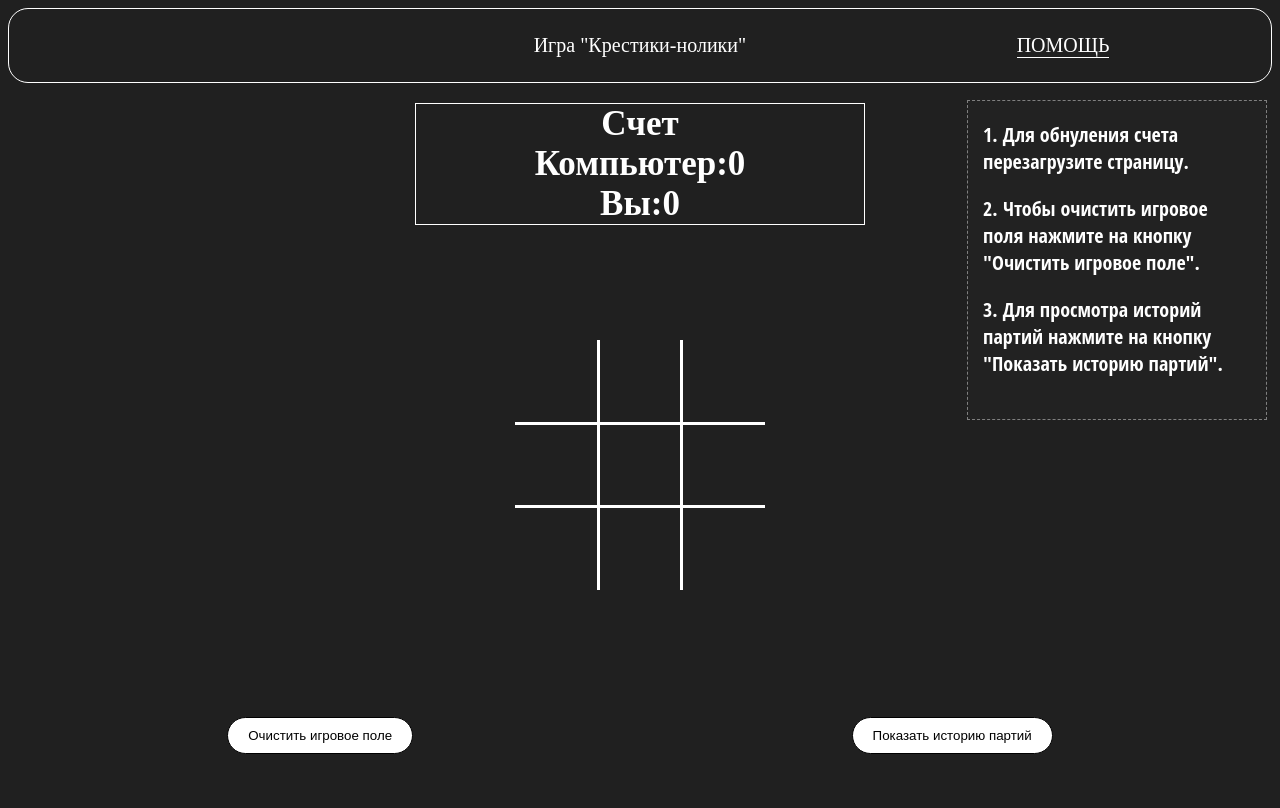
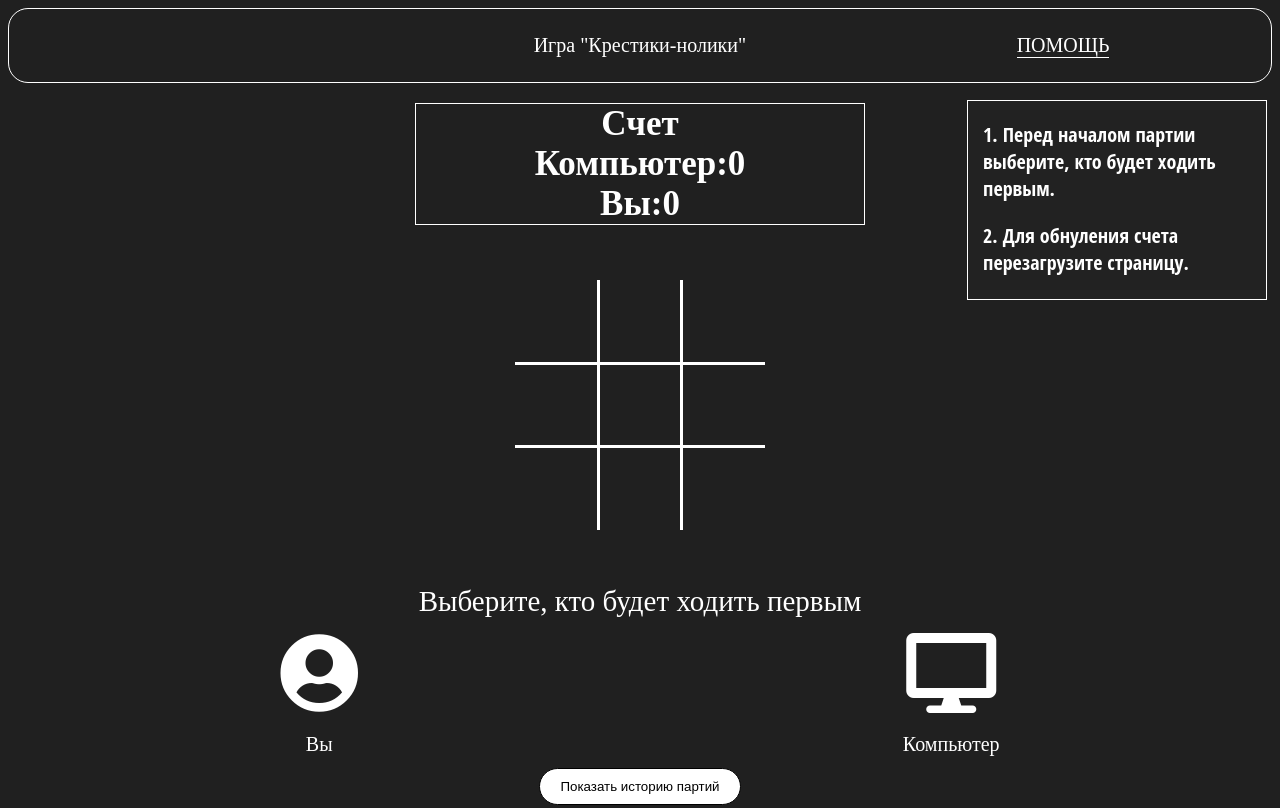
Before and after one commit to Exanimates/Tic-tac-toe, a website: page view/index.html in a window 1280 px wide. Both pictures are taken after a click on the link "ПОМОЩЬ". Drawn offline with nearby package versions, Linux system fonts and the light colour scheme.

Commit message:
Added the ability to select the first move

```diff
--- a/src/css/index.css
+++ b/src/css/index.css
@@ -81,7 +81,7 @@ header a{
 	display: flex;
 	align-items: center;
 	justify-content: center;
-	height: 60%;
+	height: 45%;
 }
 #history{
 	display: none;
@@ -178,11 +178,11 @@ tr:nth-of-type(3) td {
 #help-block{
     position: absolute;
 	width: 300px;
-	height: 320px;
-    background-color: #222;
-    top: 100px;
-    right: 1%;
-	border: 1px gray dashed;
+	height: 200px;
+	background-color: #222;
+	top: 100px;
+	right: 1%;
+	border: 1px double white;
 }
 #help-block p{
 	color: white;
@@ -191,3 +191,39 @@ tr:nth-of-type(3) td {
 	display: block;
 	padding: 0% 5%;
 }
+#playerMove{
+	width: 100%;
+	display: inline-block;
+	align-items: center;
+	justify-content: center;
+}
+#whofirst{
+	color: white;
+	font-size: 29px;
+}
+#players{
+	display: flex;
+	justify-content: space-around;
+	padding-top: 15px;
+}
+#playerMove div{
+	text-align: center;
+}
+#playerMove i{
+	margin: 0 auto;
+	cursor: pointer;
+	margin-bottom: 20px;
+}
+.player_description{
+	display: inline-block;
+	color: white;
+}
+.player_description div{
+	font-size: 20px;
+}
+.fa:hover {
+    color: #ccc;
+}
+.helpButton:hover{
+	color: #ccc;
+}
--- a/src/js/View/View.js
+++ b/src/js/View/View.js
@@ -14,6 +14,7 @@ class View
 		}
 		this.removeEvent(this.gameLogic.board);
 		this.addElementToHistory(this.gameLogic.board);
+		this.showBlock(document.getElementById("playerMove"));
 	}
 
 	 // Добавление нового элемента в историю игр
@@ -33,12 +34,21 @@ class View
 	}
 
 	// Очисткая игрового поля
-	static clearBoard(board) {
+	restart(board) {
 		const elements = board.getElementsByTagName("td");
 		for (let i = 0; i < elements.length; i++) {
 			elements[i].innerHTML = "";
 			elements[i].classList.remove("x");
 			elements[i].classList.remove("o");
 		}
+		this.showBlock(document.getElementById("playerMove"), "inline-block");
+	}
+	showBlock(element, blockStyle){
+		if (!$(element).is(':visible')){
+			$(element).fadeIn(250);
+			$(element).css({'display': blockStyle});
+		}
+		else
+			$(element).fadeOut(250);
 	}
 }
--- a/src/js/index.js
+++ b/src/js/index.js
@@ -1,42 +1,28 @@
 const gameLogic = new GameLogic();
-
 var articles = document.getElementById("board").getElementsByTagName("td");
 
-addEvents();
-
-$(document).ready(function () {
-	$('#help-block').hide();
-	$('.helpButton').on("click", () => {
-			if ( !$('#help-block').is(':visible'))
-				$("#help-block").fadeIn(250);
-			else
-				$("#help-block").fadeOut(250);
-
+$(document).ready(function(){
+	$('#user-icon').click(function() {
+		gameLogic.view.restart(document.getElementById("board"));
+		newParty();
 	});
-});
-
-function addEvents() {
+	$('#computer-icon').click(function() {
+		newParty();
+		gameLogic.computer.randomStep(gameLogic.board.getElementsByTagName("tr").length, gameLogic.board);
+	});
+	$('#buttonShowHistory').click(function() {
+		gameLogic.view.showBlock('#history', 'flex');
+	});
+	$('.helpButton').click(function() {
+		gameLogic.view.showBlock('#help-block', '');
+	});
+})
+function newParty(){
+	gameLogic.view.restart(document.getElementById("board"));
 	for (let i = 0; i <articles.length; i++) {
 		articles[i].addEventListener("click", ()=>{
 			gameLogic.clickOnCell(articles[i]);
 		});
 	}
+	gameLogic.view.showBlock(document.getElementById("playerMove"));
 }
-
-function clearBoard() {
-	View.clearBoard(document.getElementById("board"));
-	gameLogic.stepCount = 0;
-	addEvents();
-}
-
-function showHistory(context) {
-	const history = document.getElementById("history");
-	if (history.style.display === "")
-	{
-		context.innerText = "Скрыть историю партий"
-		history.style.display = "flex";
-	}else{
-		context.innerText = "Показать историю партий"
-		history.style.display = "";
-	}
-}
--- a/view/index.html
+++ b/view/index.html
@@ -7,6 +7,7 @@
 
 		<script src="https://unpkg.com/sweetalert/dist/sweetalert.min.js"></script>
 		<script src="https://code.jquery.com/jquery-1.12.4.js"></script>
+		<link rel="stylesheet" href="https://use.fontawesome.com/releases/v5.5.0/css/all.css" integrity="sha384-B4dIYHKNBt8Bc12p+WXckhzcICo0wtJAoU8YZTY5qE0Id1GSseTk6S+L3BlXeVIU" crossorigin="anonymous">
   </head>
 	<body>
 
@@ -21,15 +22,12 @@
 
 		</header>
 
-		<div id="help-block">
+		<div id="help-block" style="display: none">
 				<p>
-					1. Для обнуления счета перезагрузите страницу.
+					1. Перед началом партии выберите, кто будет ходить первым.
 				</p>
 				<p>
-					2. Чтобы очистить игровое поля нажмите на кнопку "Очистить игровое поле".
-				</p>
-				<p>
-					3. Для просмотра историй партий нажмите на кнопку "Показать историю партий".
+					2. Для обнуления счета перезагрузите страницу.
 				</p>
 		</div>
 
@@ -62,9 +60,30 @@
 			</table>
 		</div>
 
+		<div id="playerMove">
+				<div id ="whofirst">
+					Выберите, кто будет ходить первым
+				</div>
+				<div id="players">
+						<div class="player_description">
+							<i class="fa fa-user-circle fa-5x fa-inverse" id ="user-icon"aria-hidden="true"></i>
+							<div>
+								Вы
+							</div>
+
+						</div>
+						<div class="player_description">
+							<i class="fa fa-desktop fa-5x fa-inverse" id ="computer-icon"aria-hidden="true"></i>
+							<div>
+								Компьютер
+							</div>
+						</div>
+				</div>
+
+		</div>
+
 		<div class="showHistory">
-			<button id="reset-game" class="buttons" onclick="clearBoard()">Очистить игровое поле</button>
-			<button class="buttons" id="buttonShowHistory" onclick="showHistory(this)">Показать историю партий</button>
+			<button class="buttons" id="buttonShowHistory">Показать историю партий</button>
 		</div>
 
 		<div id="history">
```
